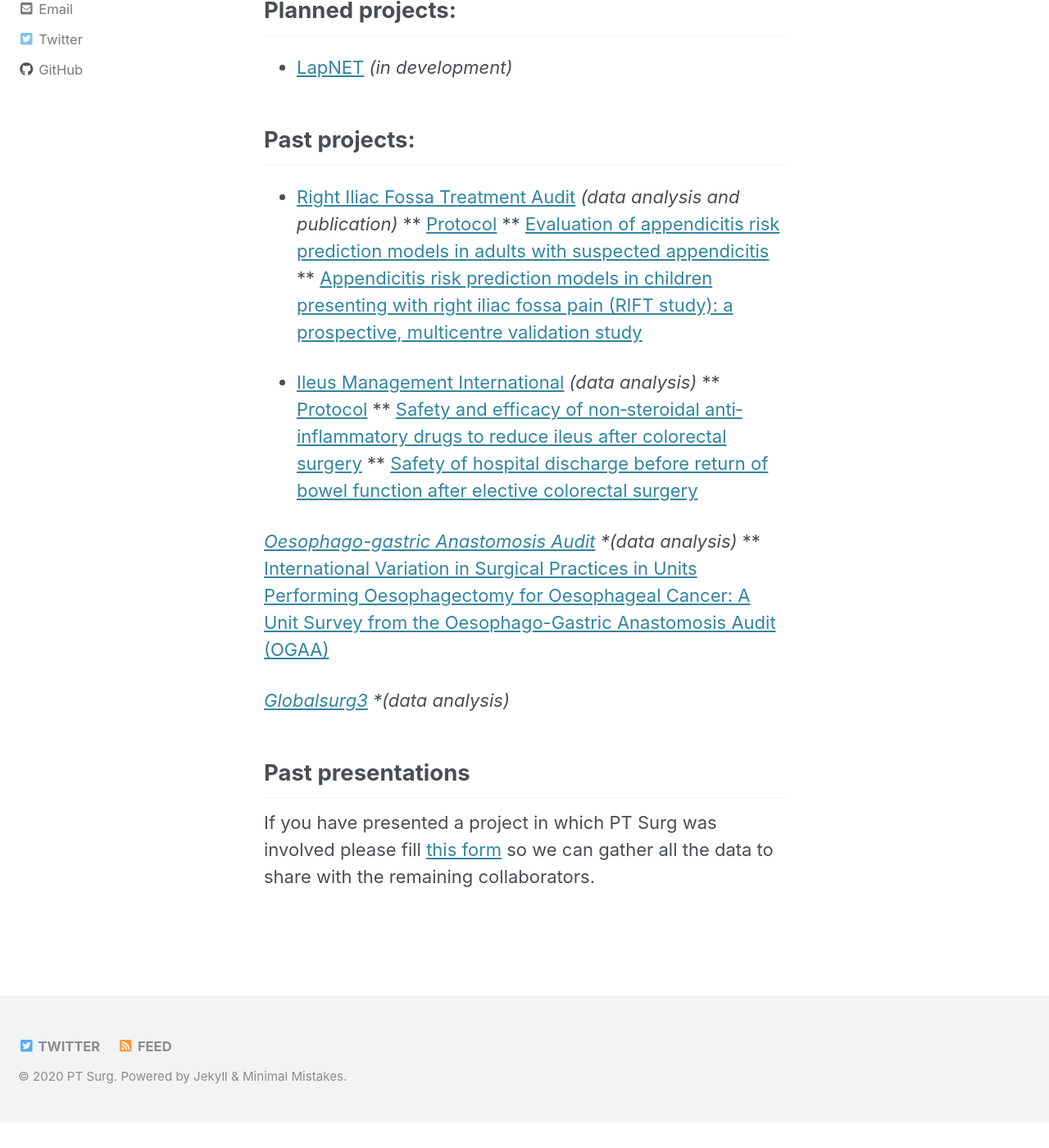
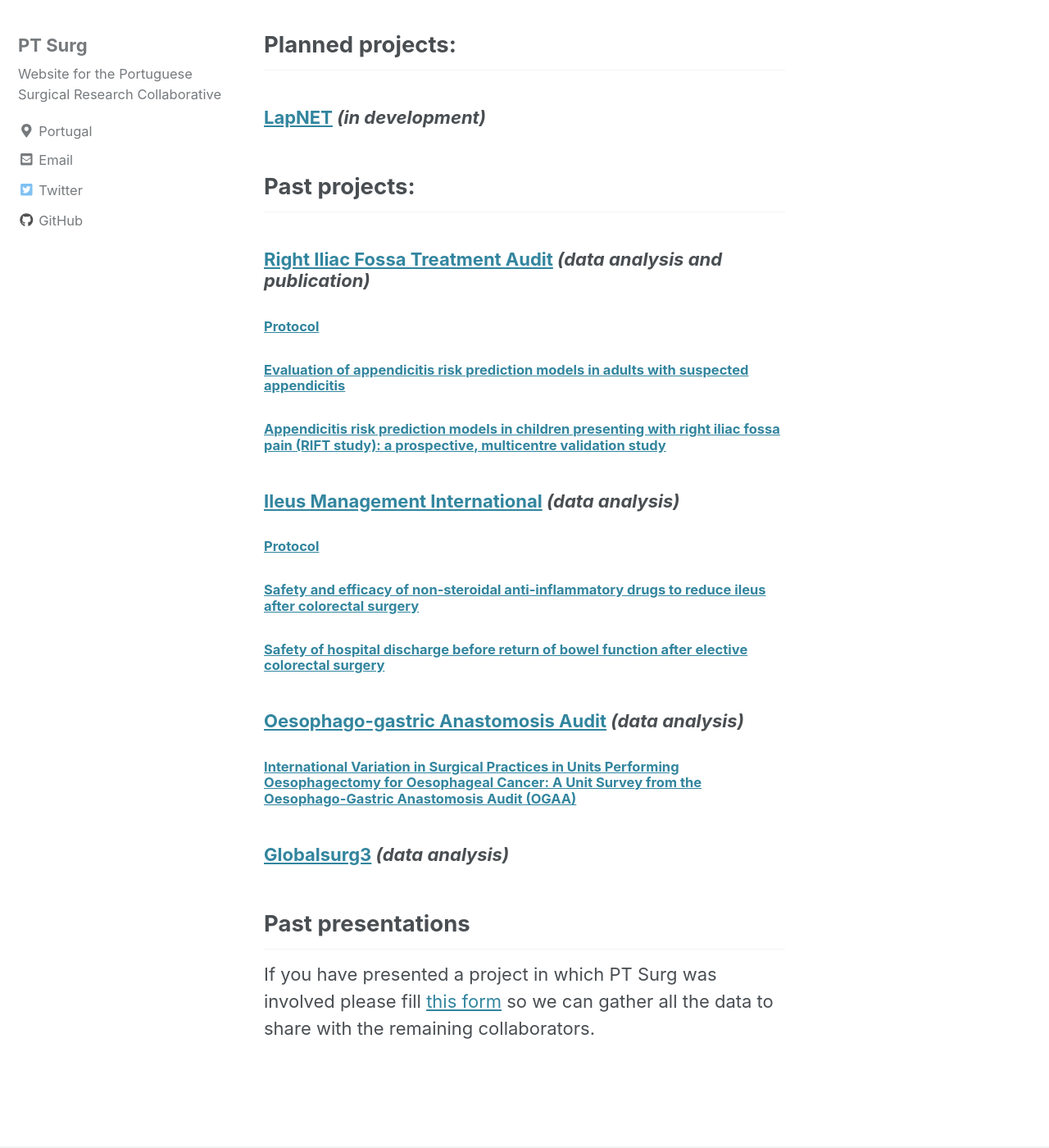
Before and after one commit to asampaiosoares/ptsurg.github.io, a Jekyll site: the page built from _pages/projects.md, in a window 1280 px wide and 1400 px high, scrolled down 423 px. Shown: the whole window at 82% size. Built offline with Jekyll 4.4.1, drawn with Linux system fonts in a browser that asks for light colours; cached includes are drawn as plain includes; nearby versions of some CDN libraries; before the commit the page ends 1791 px from its top, so only the background shows below that.

```diff
--- a/_pages/projects.md
+++ b/_pages/projects.md
@@ -4,28 +4,28 @@ permalink: /projects/
 ---
 ## Open projects:
 
-* [PINE](http://ptsurg.org/pine/) *(under 3 month follow up)*
-* [COMPASS](http://eurosurg.org/compass-study-hub/) *(recruiting)*
+### [PINE](http://ptsurg.org/pine/) *(under 3 month follow up)*
+### [COMPASS](http://eurosurg.org/compass-study-hub/) *(recruiting)*
 
 ## Planned projects:
 
-* [LapNET](http://ptsurg.org/lapnet/) *(in development)*
+### [LapNET](http://ptsurg.org/lapnet/) *(in development)*
 
 ## Past projects:
-* [Right Iliac Fossa Treatment Audit](http://wmresearch.org.uk/studies/) *(data analysis and publication)*
-** [Protocol](https://bmjopen.bmj.com/content/8/1/e017574)
-** [Evaluation of appendicitis risk prediction models in adults with suspected appendicitis](https://bjssjournals.onlinelibrary.wiley.com/doi/10.1002/bjs.11440)
-** [Appendicitis risk prediction models in children presenting with right iliac fossa pain (RIFT study): a prospective, multicentre validation study](https://doi.org/10.1016/S2352-4642(20)30006-7)
+### [Right Iliac Fossa Treatment Audit](http://wmresearch.org.uk/studies/) *(data analysis and publication)*
+#### [Protocol](https://bmjopen.bmj.com/content/8/1/e017574)
+#### [Evaluation of appendicitis risk prediction models in adults with suspected appendicitis](https://bjssjournals.onlinelibrary.wiley.com/doi/10.1002/bjs.11440)
+#### [Appendicitis risk prediction models in children presenting with right iliac fossa pain (RIFT study): a prospective, multicentre validation study](https://doi.org/10.1016/S2352-4642(20)30006-7)
 
-* [Ileus Management International](http://eurosurg.org/imagine-hub/) *(data analysis)*
-** [Protocol](https://onlinelibrary.wiley.com/doi/abs/10.1111/codi.13976)
-** [Safety and efficacy of non‐steroidal anti‐inflammatory drugs to reduce ileus after colorectal surgery](https://doi.org/10.1002/bjs.11326)
-** [Safety of hospital discharge before return of bowel function after elective colorectal surgery](https://bjssjournals.onlinelibrary.wiley.com/doi/abs/10.1002/bjs.11422)
+### [Ileus Management International](http://eurosurg.org/imagine-hub/) *(data analysis)*
+#### [Protocol](https://onlinelibrary.wiley.com/doi/abs/10.1111/codi.13976)
+#### [Safety and efficacy of non‐steroidal anti‐inflammatory drugs to reduce ileus after colorectal surgery](https://doi.org/10.1002/bjs.11326)
+#### [Safety of hospital discharge before return of bowel function after elective colorectal surgery](https://bjssjournals.onlinelibrary.wiley.com/doi/abs/10.1002/bjs.11422)
 
-*[Oesophago-gastric Anastomosis Audit](https://www.ogaa.org.uk/) *(data analysis)*
-** [International Variation in Surgical Practices in Units Performing Oesophagectomy for Oesophageal Cancer: A Unit Survey from the Oesophago-Gastric Anastomosis Audit (OGAA)](https://link.springer.com/article/10.1007%2Fs00268-019-05080-1)
+### [Oesophago-gastric Anastomosis Audit](https://www.ogaa.org.uk/) *(data analysis)*
+#### [International Variation in Surgical Practices in Units Performing Oesophagectomy for Oesophageal Cancer: A Unit Survey from the Oesophago-Gastric Anastomosis Audit (OGAA)](https://link.springer.com/article/10.1007%2Fs00268-019-05080-1)
 
-*[Globalsurg3](https://globalsurg.org/projects/cohort-studies/globalsurg-3/) *(data analysis)*
+### [Globalsurg3](https://globalsurg.org/projects/cohort-studies/globalsurg-3/) *(data analysis)*
 
 ## Past presentations
 If you have presented a project in which PT Surg was involved please fill [this form](https://goo.gl/forms/Uiji7bUyg4RswNNJ2) so we can gather all the data to share with the remaining collaborators.
```
